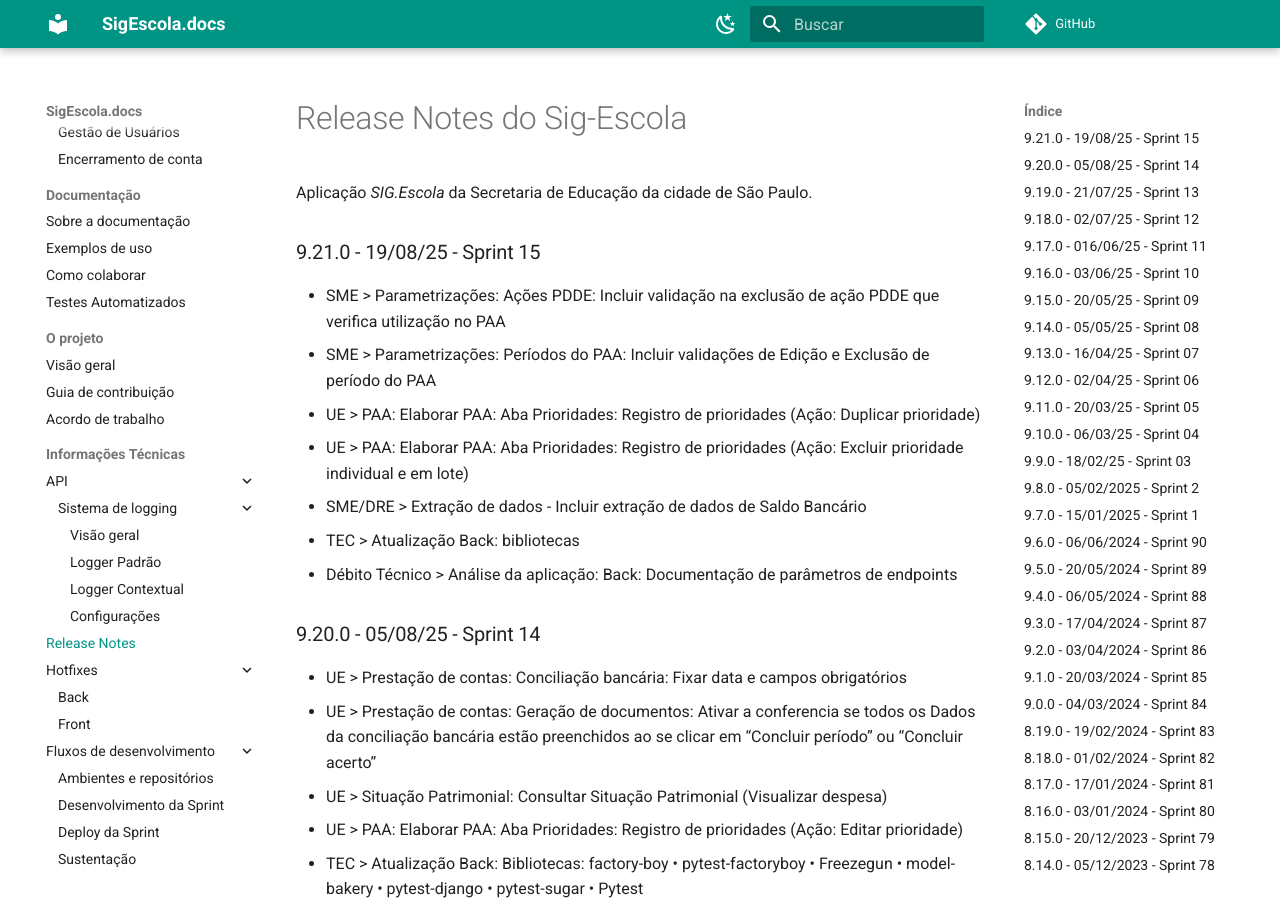
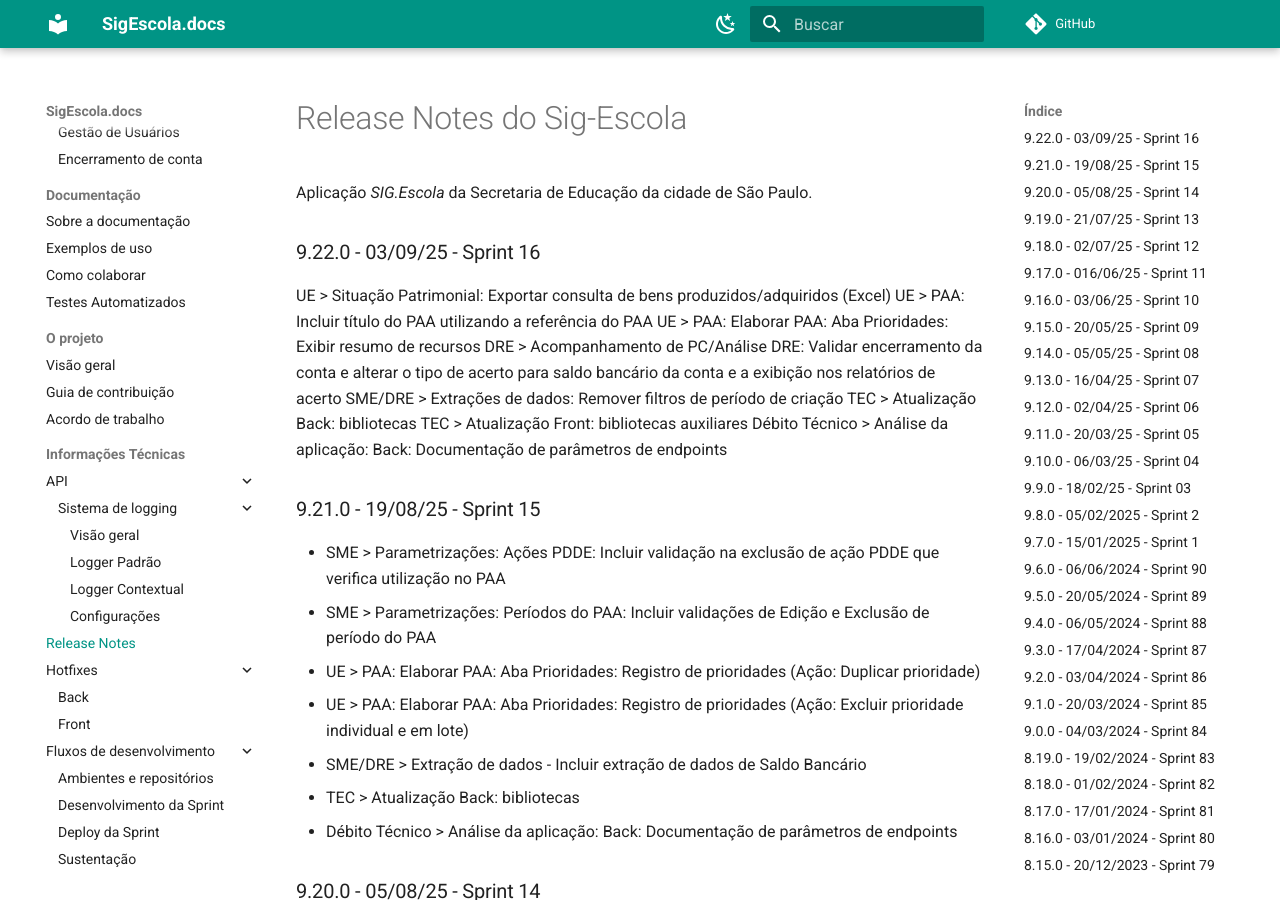
Before and after one commit to prefeiturasp/SME-PTRF-Docs, an MkDocs documentation site: the page built from docs/projeto/release_notes.md, in a window 1280 px wide and 900 px high. Built offline with MkDocs 1.6.1 and Material for MkDocs 9.7.7, drawn with Linux system fonts in a browser that asks for light colours; comment, search, counter and statistics services are not loaded.

Commit message:
Update release_notes.md

```diff
--- a/docs/projeto/release_notes.md
+++ b/docs/projeto/release_notes.md
@@ -1,6 +1,17 @@
 # Release Notes do Sig-Escola
 
 Aplicação *SIG.Escola* da Secretaria de Educação da cidade de São Paulo.
+
+### 9.22.0 - 03/09/25 - Sprint 16
+
+UE > Situação Patrimonial: Exportar consulta de bens produzidos/adquiridos (Excel)
+UE > PAA: Incluir título do PAA utilizando a referência do PAA
+UE > PAA: Elaborar PAA: Aba Prioridades: Exibir resumo de recursos
+DRE > Acompanhamento de PC/Análise DRE: Validar encerramento da conta e alterar o tipo de acerto para saldo bancário da conta e a exibição nos relatórios de acerto
+SME/DRE > Extrações de dados: Remover filtros de período de criação
+TEC > Atualização Back: bibliotecas
+TEC > Atualização Front: bibliotecas auxiliares
+Débito Técnico > Análise da aplicação: Back: Documentação de parâmetros de endpoints
 
 ### 9.21.0 - 19/08/25 - Sprint 15
 
```
